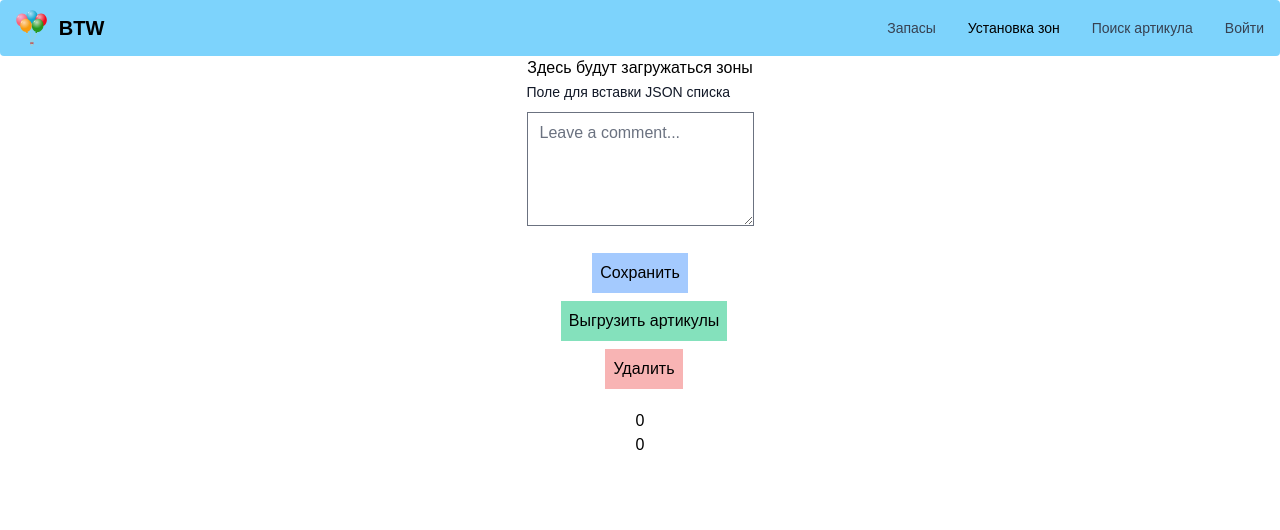
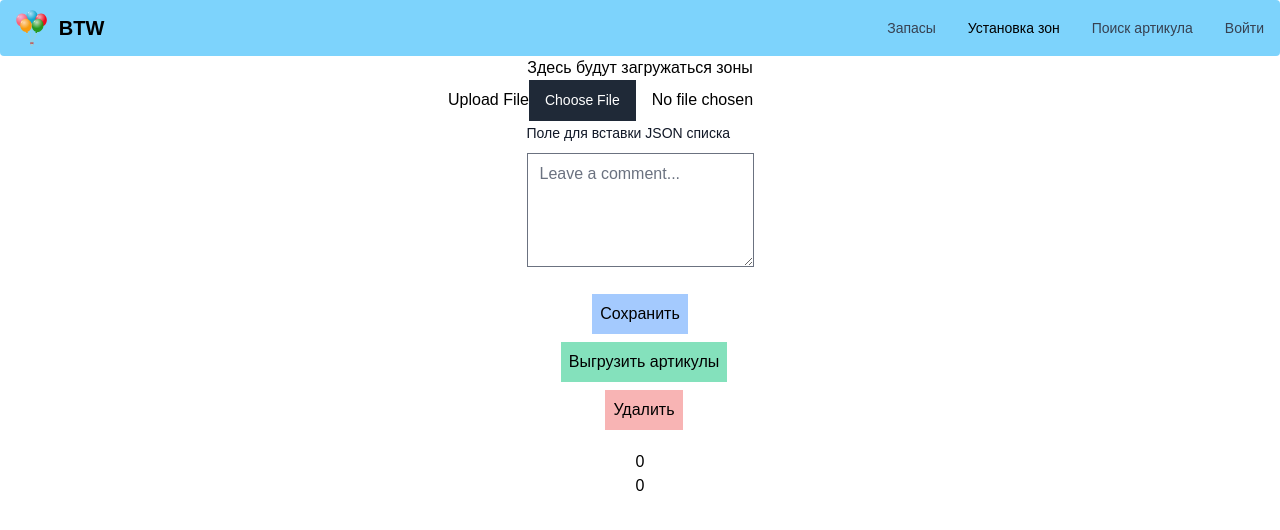
Before and after one commit to PlatenPrime/btw-client, a React (Create React App) app: page /artszones in a window 1280 px wide. Shown: the top 530 px of the page. Built offline with nearby package versions, Linux system fonts and the light colour scheme; no server answers.

Commit message:
in-built excel to json

```diff
--- a/package.json
+++ b/package.json
@@ -16,7 +16,8 @@
     "react-router-dom": "^6.3.0",
     "react-scripts": "5.0.1",
     "react-toastify": "^9.0.8",
-    "web-vitals": "^2.1.4"
+    "web-vitals": "^2.1.4",
+    "xlsx": "^0.18.5"
   },
   "scripts": {
     "start": "react-scripts start",
--- a/src/pages/Art/ArtsZonesLoadingPage.jsx
+++ b/src/pages/Art/ArtsZonesLoadingPage.jsx
@@ -5,6 +5,7 @@ import { useNavigate } from 'react-router-dom';
 import { checkIsAuth } from '../../redux/features/auth/authSlice';
 
 import axios from '../../utils/axios';
+import { excelToJSON } from '../../utils/excel';
 
 
 
@@ -114,6 +115,19 @@ const ArtsZonesLoadingPage = () => {
 
 			<h1>Здесь будут загружаться зоны</h1>
 
+			<form>
+				<label htmlFor="upload">Upload File</label>
+				<input
+					type="file"
+					name="upload"
+					id="upload"
+					onChange={excelToJSON}
+				/>
+			</form>
+
+
+
+
 			<div id="textarea">
 				<div className="mb-2 block">
 					<Label
--- a/src/pages/MainPage.jsx
+++ b/src/pages/MainPage.jsx
@@ -3,6 +3,8 @@ import { useSelector } from 'react-redux';
 import { useNavigate } from 'react-router-dom';
 import { checkIsAuth } from '../redux/features/auth/authSlice';
 import axios from "../utils/axios";
+
+import * as xlsx from "xlsx";
 
 import CardBTW from "../components/UI/CardBTW";
 import TitleBTW from '../components/UI/TitleBTW';
@@ -16,57 +18,34 @@ import TitleBTW from '../components/UI/TitleBTW';
 
 const MainPage = () => {
 
-	const [artItem, setArtItem] = useState('')
 
-	const [arts, setArts] = useState("");
-	const [pallets, setPallets] = useState("");
-	const [isLoading, setIsLoading] = useState("");
 
 
 	const navigate = useNavigate()
 	const isAuth = useSelector(checkIsAuth)
 
 
-	useLayoutEffect(() => {
+	/* useLayoutEffect(() => {
 
 		if (!isAuth) navigate('/login')
 	}, [isAuth, navigate])
+ */
 
 
 
-
-
-	const handlerGetArtById = async () => {
-		try {
-
-
-			setIsLoading(true);
-			const art = await axios.get(`arts/:id`);
-			setArtItem(art)
-			setIsLoading(false);
-
-		} catch (error) {
-			console.log(error)
-		}
-	}
-
-
-
-	const handlerGetPalletsIncludesArt = async () => {
-		try {
-
-			const art = "XXXX-XXXX"
-
-			setIsLoading(true);
-
-			const pallets = await axios.get(`pallets/art/:id`);
-
-			setPallets(pallets)
-
-			setIsLoading(false);
-
-		} catch (error) {
-			console.log(error)
+	const readUploadFile = (e) => {
+		e.preventDefault();
+		if (e.target.files) {
+			const reader = new FileReader();
+			reader.onload = (e) => {
+				const data = e.target.result;
+				const workbook = xlsx.read(data, { type: "array" });
+				const sheetName = workbook.SheetNames[0];
+				const worksheet = workbook.Sheets[sheetName];
+				const json = xlsx.utils.sheet_to_json(worksheet);
+				console.log(json);
+			};
+			reader.readAsArrayBuffer(e.target.files[0]);
 		}
 	}
 
@@ -91,10 +70,18 @@ const MainPage = () => {
 				Lorem ipsum dolor sit amet consectetur adipisicing elit. Unde voluptatem laboriosam quis error commodi esse architecto voluptatibus similique suscipit vero, enim distinctio cum doloremque facilis pariatur! Neque harum aut ducimus.
 			</CardBTW>
 
-			<TitleBTW />
+			<form>
+				<label htmlFor="upload">Upload File</label>
+				<input
+					type="file"
+					name="upload"
+					id="upload"
+					onChange={readUploadFile}
+				/>
+			</form>
 
 
-			<h1>Количество загруженных артикулов с базы данных: {arts.length}</h1>
+
 
 
 		</div>
--- /dev/null
+++ b/src/utils/excel.js
@@ -0,0 +1,17 @@
+import * as xlsx from "xlsx";
+
+export const excelToJSON = (e) => {
+	e.preventDefault();
+	if (e.target.files) {
+		const reader = new FileReader();
+		reader.onload = (e) => {
+			const data = e.target.result;
+			const workbook = xlsx.read(data, { type: "array" });
+			const sheetName = workbook.SheetNames[0];
+			const worksheet = workbook.Sheets[sheetName];
+			const json = xlsx.utils.sheet_to_json(worksheet);
+			console.log(json);
+		};
+		reader.readAsArrayBuffer(e.target.files[0]);
+	}
+}
```
Also changed, not shown: 1 other file (tests, documents, lock files or other folders).
